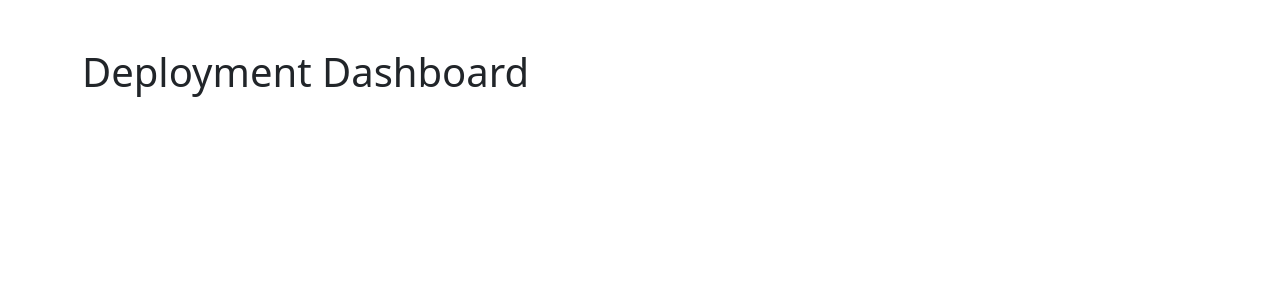
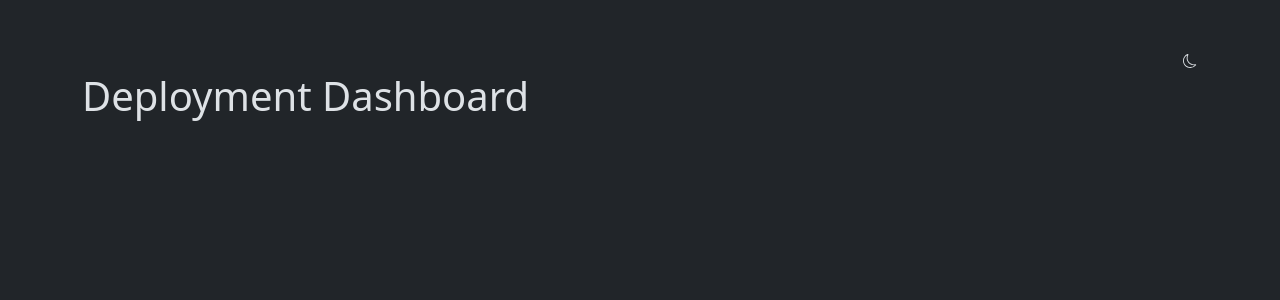
Before and after one commit to eecavanna/nmdc-deployment-dashboard, a React (Vite) app: page / in a window 1280 px wide. Shown: the top 300 px of the page. Built offline with nearby package versions, Linux system fonts and the light colour scheme; what fetch-react-hook would draw is missing.

Commit message:
Add button that toggles between light/dark modes

```diff
--- a/src/App.tsx
+++ b/src/App.tsx
@@ -1,10 +1,16 @@
 import { Col, Container, Row } from "react-bootstrap";
 import { FetchProvider } from "fetch-react-hook";
+import ThemeSelector from "./components/ThemeSelector.tsx";
 
 function App() {
   return (
     <FetchProvider>
       <Container className={"py-5"}>
+        <Row>
+          <Col className={"text-end"}>
+            <ThemeSelector />
+          </Col>
+        </Row>
         <Row>
           <Col>
             <h1>Deployment Dashboard</h1>
--- /dev/null
+++ b/src/components/ThemeSelector.tsx
@@ -0,0 +1,50 @@
+import Button from "react-bootstrap/Button";
+import React, { useEffect, useState } from "react";
+import {
+  Moon as DarkModeIcon,
+  Sun as LightModeIcon,
+} from "react-bootstrap-icons";
+
+// Reference: https://getbootstrap.com/docs/5.3/customize/color-modes/#dark-mode
+const THEME_ATTRIBUTE_NAME = "data-bs-theme";
+
+enum Theme {
+  LIGHT = "light",
+  DARK = "dark",
+}
+
+interface Props {}
+
+const ThemeSelector: React.FC<Props> = () => {
+  const [selectedTheme, setSelectedTheme] = useState<Theme>(Theme.DARK);
+
+  // Whenever the selected theme changes, update the HTML attribute on the `<html>` tag.
+  // Note: This function directly accesses the DOM, ignoring the fact that we're in a React app.
+  useEffect(() => {
+    document.documentElement.setAttribute(THEME_ATTRIBUTE_NAME, selectedTheme);
+  }, [selectedTheme]);
+
+  const isSelectedThemeDark = selectedTheme === Theme.DARK;
+
+  return (
+    <Button
+      onClick={() =>
+        setSelectedTheme(isSelectedThemeDark ? Theme.LIGHT : Theme.DARK)
+      }
+      variant={"link"}
+      size={"sm"}
+      className={"p-0 align-text-bottom"}
+      title={
+        isSelectedThemeDark ? "Switch to light mode" : "Switch to dark mode"
+      }
+    >
+      {isSelectedThemeDark ? (
+        <DarkModeIcon className={"text-body"} />
+      ) : (
+        <LightModeIcon className={"text-body"} />
+      )}
+    </Button>
+  );
+};
+
+export default ThemeSelector;
```
